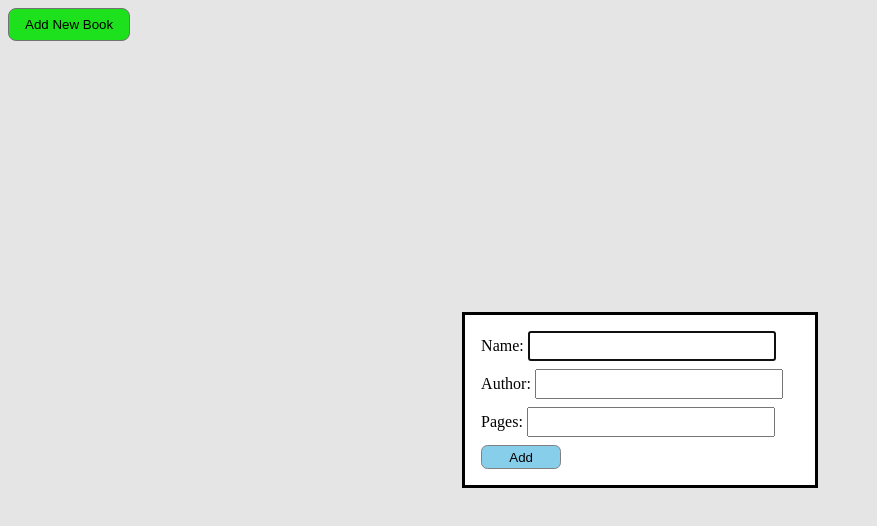
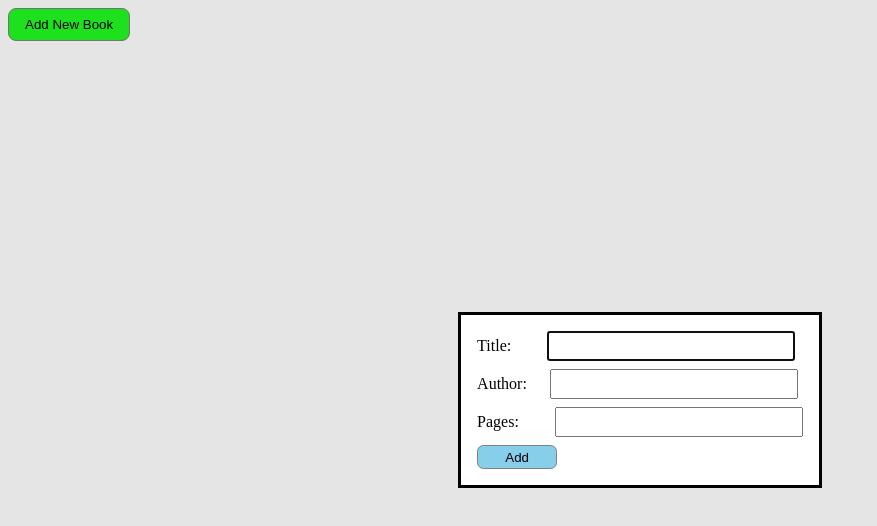
Before and after one commit to Legend-Paul/js-Library, a plain HTML site: page index.html in a window 1280 px wide. Both pictures are taken after a click on the button "Add New Book". Shown: the whole page, without its empty margins (0-877 px from the left). Drawn offline with Linux system fonts and the light colour scheme.

Commit message:
stored the input in the title, author and pages in the object array after creating them in the constructor

```diff
--- a/index.html
+++ b/index.html
@@ -11,16 +11,16 @@
     <dialog class="dialog">
         <div class="input-cont">
             <label>
-                Name:
-                <input type="text" name="name">
+                Title:
+                <input type="text" name="title" class="title">
             </label>
             <label>
                 Author:
-                <input type="text" name="Author">
+                <input type="text" name="Author" class="author">
             </label>
             <label>
                 Pages:
-                <input type="text" name="pages">
+                <input type="number" name="pages" class="pages">
             </label>
             <button class="close-dialog">Add</button>
         </div>
--- a/script.js
+++ b/script.js
@@ -1,22 +1,35 @@
 let dialog = document.querySelector(".dialog");
 let addBook = document.querySelector('.add-book');
 let closeDialog = document.querySelector('.close-dialog');
+let title = document.querySelector('.title');
+let author = document.querySelector('.author');
+let pages = document.querySelector('.pages');
+const library = [];
 
 addBook.addEventListener('click', function(){
     dialog.showModal();
-    // dialog.style = 'display: block; gap: 1rem;';
+    title.value ='';
+    author.value = '';
+    pages.value = '';
 });
 closeDialog.addEventListener ('click', function(){
+    let titleValue = title.value;
+    let authorValue = author.value;
+    let pagesValue = pages.value;
+    addToLibrary(titleValue, authorValue, pagesValue);
+    console.log(library);
     dialog.close();
 });
 
 
-const library = [];
 
-function Book(name, author, pages){
 
+function Book(Title, Author, Pages){
+    this.Title = Title;
+    this.Author = Author;
+    this.Pages = Pages;
 }
 
-function addToLibrary(){
-
+function addToLibrary(Title, Author, Pages){
+    library.push(new Book(Title, Author, Pages));
 }
--- a/style.css
+++ b/style.css
@@ -13,7 +13,13 @@
         input{
             width: 15rem;
             height: 1.5rem;
-            margin-right: 1rem;
+            margin-left: 2rem;
+        }
+        &:nth-child(2){
+            input {
+                margin-left: 1.2rem;
+            }
+
         }
     }
     .close-dialog {
```
